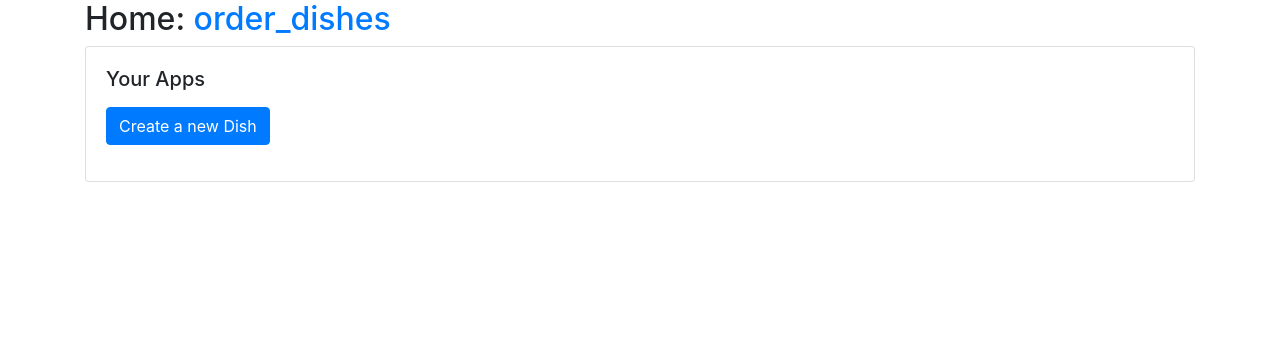
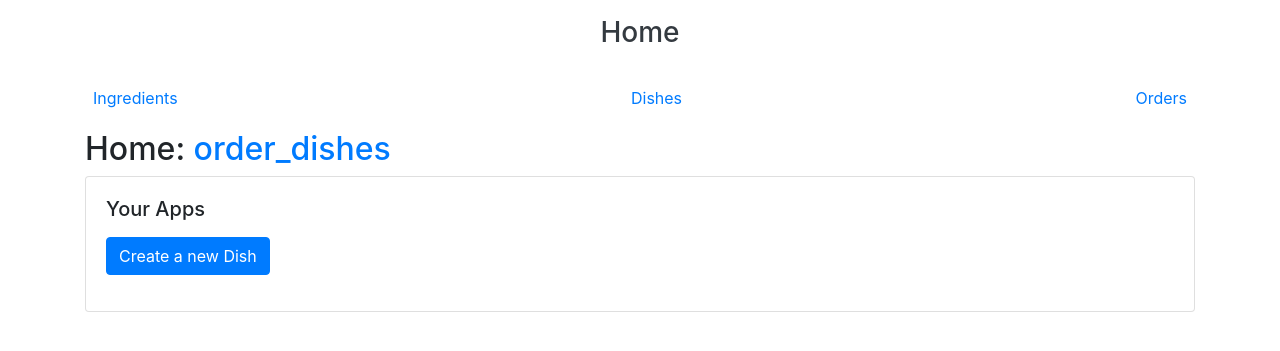
Before and after one commit to SmurfikComunist/light_it_order_dishes, a Django app: page /order_dish/dishes/ in a window 1280 px wide. Shown: the top 351 px of the page. Run offline with Django 3.2, Linux system fonts and the light colour scheme; data that the repository does not hold is empty; parts of the project's set-up code (start-up, migrations or seed data) failed here and were passed over; some libraries are stand-ins or nearby versions.

Commit message:
feat(templates\base.html): add navigation bar

```diff
--- a/templates/base.html
+++ b/templates/base.html
@@ -4,7 +4,27 @@
     <title>Order Dishes</title>
     <link rel="stylesheet" href="https://stackpath.bootstrapcdn.com/bootstrap/4.3.1/css/bootstrap.min.css"
     integrity="sha384-ggOyR0iXCbMQv3Xipma34MD+dH/1fQ784/j6cY/iJTQUOhcWr7x9JvoRxT2MZw1T" crossorigin="anonymous">
+  <style type="text/css">
+    .date{font-size:15px;line-height:16px;text-transform:uppercase;margin-top:6px}
+  </style>
   </head>
+  <div class="container">
+  <header class="blog-header py-3">
+    <div class="align-items-center">
+      <div class="text-center">
+        <a class="blog-header-logo text-dark" href="/"><h3>Home</h3></a>
+      </div>
+    </div>
+  </header>
+
+  <div class="nav-scroller py-1 mb-2">
+    <nav class="nav d-flex justify-content-between">
+      <a class="p-2 link-secondary" href="{% url 'ingredient_list' %}">Ingredients</a>
+      <a class="p-2 link-secondary" href="{% url 'dish_list' %}">Dishes</a>
+      <a class="p-2 link-secondary" href="{% url 'order_list' %}">Orders</a>
+    </nav>
+  </div>
+</div>
   <body>
     <div id="content" class="container">
       <h2>Home: <a href="{% url 'index' %}">order_dishes</a></h2>
```
